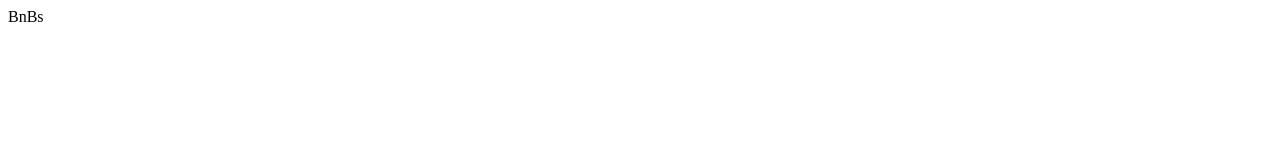
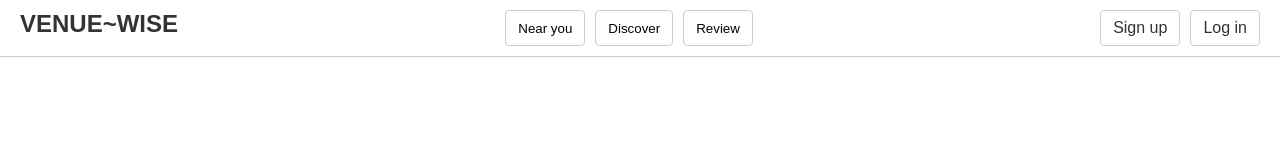
Before and after one commit to Fluffycoal/IT_project1, a plain HTML site: page bnbs.html in a window 1280 px wide. Drawn offline with Linux system fonts and the light colour scheme.

Commit message:
adding the header/toplink to the BnBs page

```diff
--- a/bnbs.html
+++ b/bnbs.html
@@ -1 +1,70 @@
-BnBs
+<!DOCTYPE html>
+<html lang="en">
+<head>
+<meta charset="UTF-8" />
+<meta name="viewport" content="width=device-width, initial-scale=1.0" />
+<title>Home Page</title>
+<style>
+  body {
+    font-family: Arial, sans-serif;
+    margin: 0;
+    padding: 0;
+  }
+  .header {
+    display: flex;
+    justify-content: space-between;
+    padding: 10px 20px;
+    background-color: #fff;
+    border-bottom: 1px solid #ccc;
+  }
+  .logo {
+    font-weight: bold;
+  }
+  .logo a {
+    text-decoration: none;
+    color: #333;
+    font-size: 24px;
+  }
+
+  .nav-buttons {
+    display: flex;
+    gap: 10px;
+  }
+  .nav-buttons button {
+    padding: 8px 12px;
+    border: 1px solid #ccc;
+    background-color: #fff;
+    border-radius: 4px;
+    cursor: pointer;
+  }
+
+  .auth-links {
+    display: flex;
+    gap: 10px;
+    margin-left: 20px;
+  }
+  .auth-links a {
+    text-decoration: none;
+    color: #333;
+    padding: 8px 12px;
+    border: 1px solid #ccc;
+    border-radius: 4px;
+  }
+</style>
+</head>
+<body>
+
+<div class="header">
+  <div class="logo"><a href="home.html">VENUE~WISE</a></div>
+  <div class="nav-buttons">
+    <button onclick="location.href='near_you.html'">Near you</button>
+    <button onclick="location.href='discover.html'">Discover</button>
+    <button onclick="location.href='review.html'">Review</button>
+  </div>
+  <div class="auth-links">
+    <a href="signup.html">Sign up</a>
+    <a href="login.html">Log in</a>
+  </div>
+</div>
+</body>
+</html>
```
